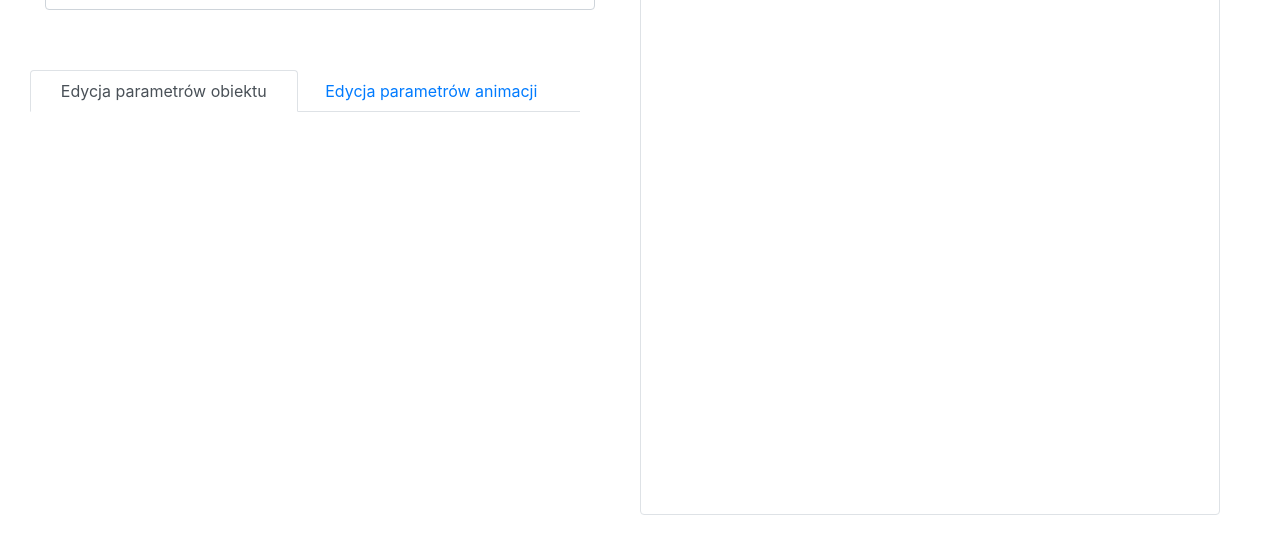
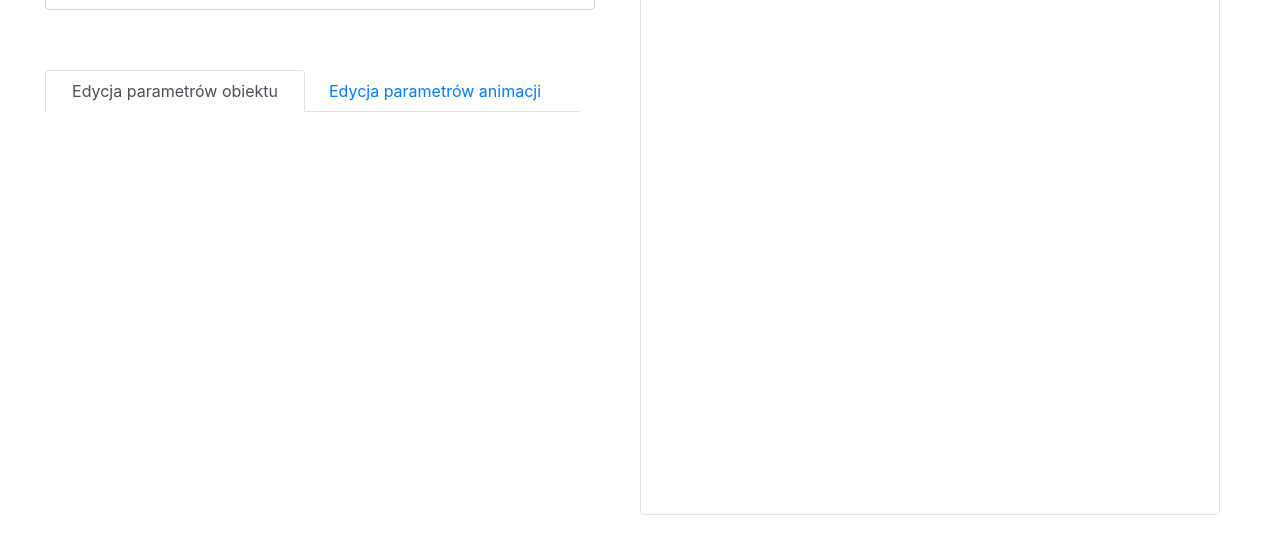
Before and after one commit to wasikm04/svg-animation-editor, a React (Create React App) app: page / in a window 1280 px wide. Shown: the part 213-766 px from the top of the page. Built offline with nearby package versions, Linux system fonts and the light colour scheme; the HTML template or start-up script is replaced by a standard one.

Commit message:
Fix margins

```diff
--- a/src/EditionPanel.js
+++ b/src/EditionPanel.js
@@ -226,7 +226,7 @@ class EditionPanel extends React.Component {
       }
     }
     return (
-      <div height="calc(100vh/2)" className="container pr-0 pl-0">
+      <div height="calc(100vh/2)" className="container pr-0 pl-15">
         <ul
           className="nav nav-tabs justify-content-center nav-justified nav-fill container row"
           role="tablist"
```
